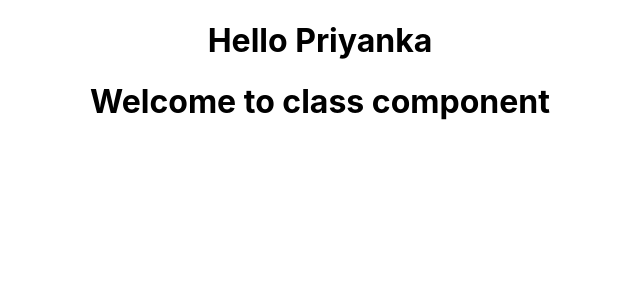
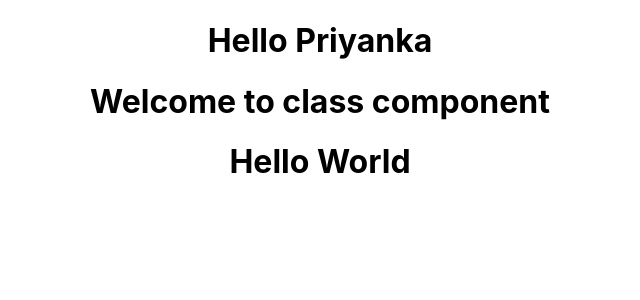
Before and after one commit to PriyankaJHiremath/project-react, a React (Create React App) app: page / in a window 1280 px wide. Shown: the top 300 px of the page, without its empty margins (320-960 px from the left). Built offline with nearby package versions, Linux system fonts and the light colour scheme.

Commit message:
With and Without JSX

```diff
--- a/src/App.js
+++ b/src/App.js
@@ -2,12 +2,14 @@ import logo from './logo.svg';
 import './App.css';
 import Greet from './component/Greet';
 import Welcome from './component/Welcome';
+import Hello from './component/Hello';
 
 function App() {
   return (
     <div className="App">
      <Greet/>
      <Welcome/>
+     <Hello/>
     </div>
   );
 }
--- /dev/null
+++ b/src/component/Hello.js
@@ -0,0 +1,19 @@
+import React from 'react'
+
+const Hello = () =>{
+
+    // With JSX
+    // return(
+    //     <div className='dummyClass'>
+    //         <h1>Hello World</h1>
+    //     </div>
+    // )
+
+    //Without JSX
+    return React.createElement('div',
+    {id:'hello',className:'dummyClass'},
+    React.createElement('h1',null,"Hello World")
+    )
+}
+
+export default Hello
```
